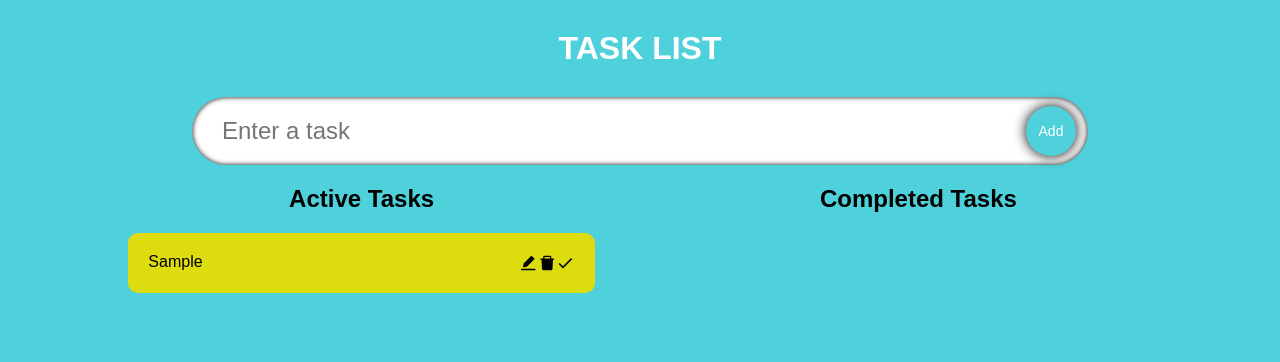
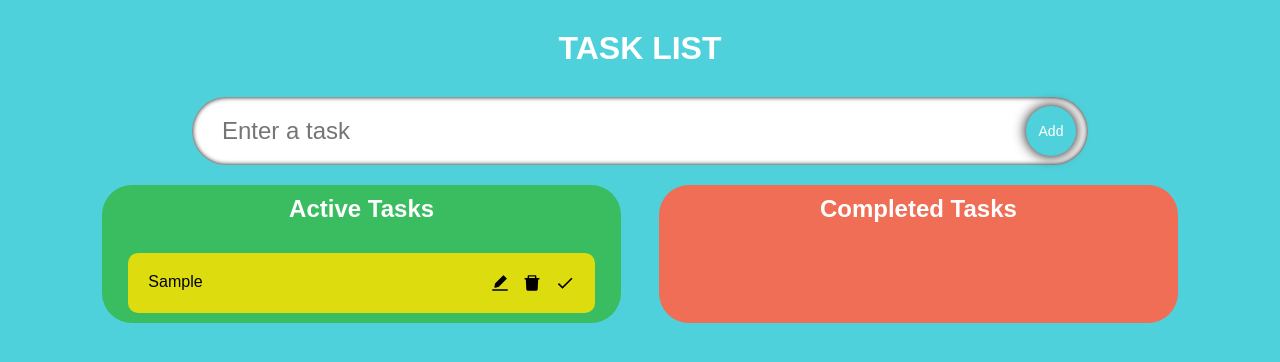
Before and after one commit to UnderaWater/task-list-react-ts, a React (Create React App) app: page / in a window 1280 px wide. Both pictures are taken after typing "Sample" into the empty fields and a click on the button "Add". Shown: the top 362 px of the page. Built offline with nearby package versions, Linux system fonts and the light colour scheme.

Commit message:
add: added drag and drop functional

```diff
--- a/src/App.tsx
+++ b/src/App.tsx
@@ -3,7 +3,7 @@ import './App.css';
 import InputField from './components/InputField/InputField';
 import TodoList from './components/TodoList/TodoList';
 import { ITodo } from './types/ITodo';
-import { DragDropContext } from 'react-beautiful-dnd'
+import { DragDropContext, DropResult } from 'react-beautiful-dnd'
 
 const App: React.FC = () => {
   const [inputValue, setInputValue] = useState<string>('');
@@ -18,8 +18,44 @@ const App: React.FC = () => {
     }
   }
 
+  const onDragEnd = (res: DropResult) => {
+    const { source, destination } = res;
+
+    if (!destination) {
+      return;
+    }
+
+    if (
+      destination.droppableId === source.droppableId &&
+      destination.index === source.index
+    ) {
+      return;
+    }
+
+    let add;
+    let active = todos;
+    let complete = completedTodos;
+
+    if (source.droppableId === "TodosList") {
+      add = active[source.index];
+      active.splice(source.index, 1);
+    } else {
+      add = complete[source.index];
+      complete.splice(source.index, 1);
+    }
+
+    if (destination.droppableId === "TodosList") {
+      active.splice(destination.index, 0, add);
+    } else {
+      complete.splice(destination.index, 0, add);
+    }
+
+    setCompletedTodos(complete);
+    setTodos(active);
+  }
+
   return (
-    <DragDropContext onDragEnd={() => {}}>
+    <DragDropContext onDragEnd={onDragEnd}>
       <div className="tasklist">
         <h1 className='tasklist__title'>
           TASK LIST
--- a/src/components/Todo/Todo.tsx
+++ b/src/components/Todo/Todo.tsx
@@ -3,6 +3,7 @@ import { ITodo } from '../../types/ITodo';
 import { AiFillEdit, AiFillDelete } from 'react-icons/ai';
 import { MdDone } from 'react-icons/md';
 import './styles.css';
+import { Draggable } from 'react-beautiful-dnd';
 
 interface TodoProps {
   todo: ITodo;
@@ -11,7 +12,7 @@ interface TodoProps {
   index: number;
 }
 
-const Todo: React.FC<TodoProps> = ({ todo, todos, setTodos }) => {
+const Todo: React.FC<TodoProps> = ({ todo, todos, setTodos, index }) => {
   const [edit, setEdit] = useState<boolean>(false);
   const [editText, setEditText] = useState<string>(todo.todo);
   const inputRef = useRef<HTMLInputElement>(null)
@@ -47,7 +48,16 @@ const Todo: React.FC<TodoProps> = ({ todo, todos, setTodos }) => {
   }, [edit])
 
   return (
-    <form className='tasklist__todo' onSubmit={(e) => handleEdit(e, todo.id)}>
+    <Draggable draggableId={todo.id.toString()} index={index}>
+      {
+        (provided) => (
+          <form
+            className='tasklist__todo'
+            onSubmit={(e) => handleEdit(e, todo.id)}
+            {...provided.draggableProps}
+            {...provided.dragHandleProps}
+            ref={provided.innerRef}
+          >
             {
               edit ? (
                 <input
@@ -74,5 +84,8 @@ const Todo: React.FC<TodoProps> = ({ todo, todos, setTodos }) => {
           </form>
         )
       }
+    </Draggable>
+  )
+}
 
 export default Todo
--- a/src/components/Todo/styles.css
+++ b/src/components/Todo/styles.css
@@ -6,6 +6,7 @@
     border-radius: 10px;
     width: 90%;
     background-color: #dddc0f;
+    margin: 10px 0;
 }
 
 .tasklist__todo:hover {
@@ -41,3 +42,21 @@
     word-wrap: break-word;
     width: 50%;
 }
+
+@media screen and (max-width: 1300px) {
+    .tasklist__todo-icons {
+        width: 20%;
+    }
+}
+
+@media screen and (max-width: 900px) {
+    .tasklist__todo-icons {
+        width: 30%;
+    }
+}
+
+@media screen and (max-width: 500px) {
+    .tasklist__todo-icons {
+        width: 50%;
+    }
+}
--- a/src/components/TodoList/TodoList.tsx
+++ b/src/components/TodoList/TodoList.tsx
@@ -14,30 +14,40 @@ interface TodoListProps {
 const TodoList: React.FC<TodoListProps> = ({ todos, setTodos, completedTodos, setCompletedTodos }) => {
   return (
     <div className='tasklist__wrapper'>
-      <Droppable droppableId='TodoList'>
+      <Droppable droppableId='TodosList'>
         {
           (provided) => (
-            <div className='tasklist__main' ref={provided.innerRef} {...provided.droppableProps} >
+            <div
+              className='tasklist__main green'
+              ref={provided.innerRef}
+              {...provided.droppableProps}
+            >
               <h2 className='tasklist__main-tittle'>Active Tasks</h2>
               <div className='tasklist__todos'>
                 {todos.map((todo, index) => (
                   <Todo key={todo.id} todo={todo} todos={todos} setTodos={setTodos} index={index} />
                 ))}
               </div>
+              {provided.placeholder}
             </div>
           )
         }
       </Droppable>
-      <Droppable droppableId='TodoRemove'>
+      <Droppable droppableId='TodosRemove'>
         {
           (provided) => (
-            <div className='tasklist__main' ref={provided.innerRef} {...provided.droppableProps}>
+            <div
+              className='tasklist__main red'
+              ref={provided.innerRef}
+              {...provided.droppableProps}
+            >
               <h2 className='tasklist__main-tittle'>Completed Tasks</h2>
               <div className='tasklist__todos'>
                 {completedTodos.map((todo, index) => (
                   <Todo key={todo.id} todo={todo} index={index} todos={completedTodos} setTodos={setCompletedTodos} />
                 ))}
               </div>
+              {provided.placeholder}
             </div>
           )
         }
--- a/src/components/TodoList/styles.css
+++ b/src/components/TodoList/styles.css
@@ -6,8 +6,25 @@
     margin-top: 20px;
 }
 
+.tasklist__main {
+    border-radius: 30px;
+}
+
 .tasklist__todos {
     display: flex;
     justify-content: center;
     flex-wrap: wrap;
 }
+
+.tasklist__main-tittle {
+    color: #ffffff;
+    margin-top: 10px;
+}
+
+.green {
+    background-color: #3abd60;
+}
+
+.red {
+    background-color: #ef6e55;
+}
```
Lines whose indentation alone changed are shown as unchanged.
